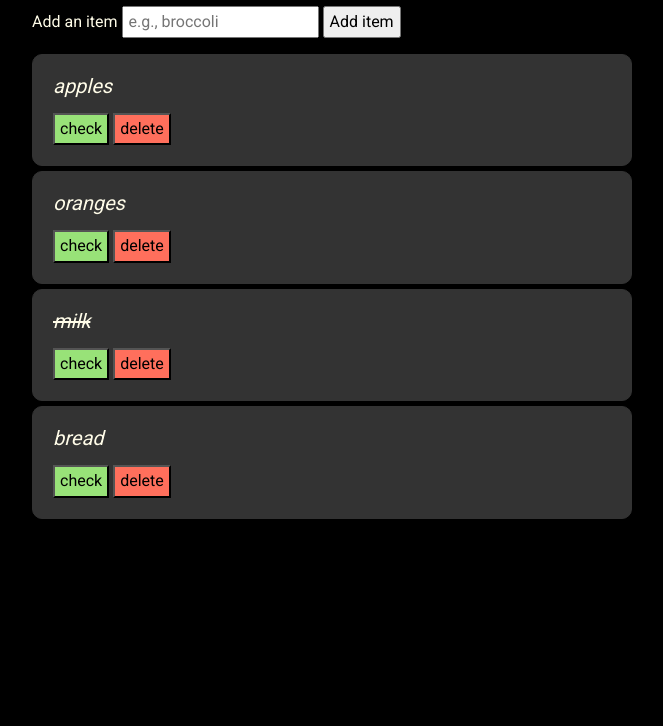
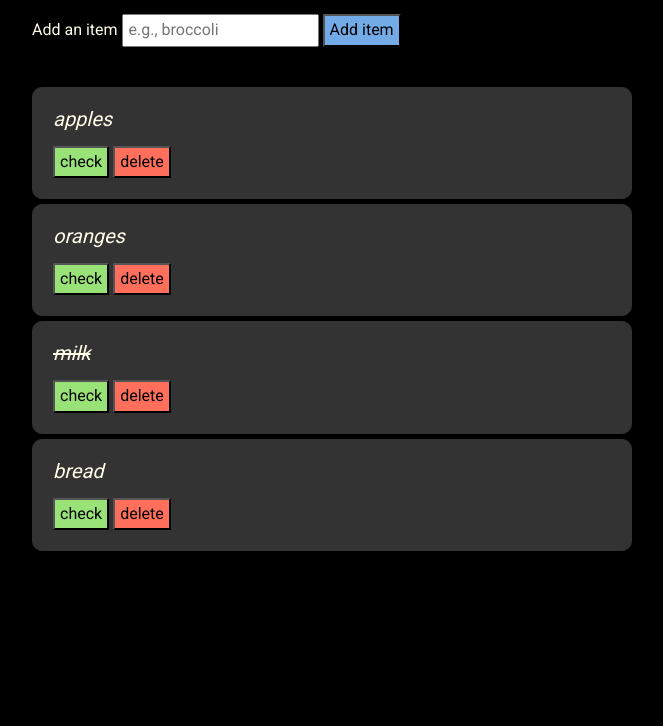
Before and after one commit to aniledev/shopping-list, a plain HTML site: page index.html in a window 1280 px wide. Shown: the part 74-800 px from the top of the page, without its empty margins (308-971 px from the left). Drawn offline with nearby package versions, Linux system fonts and the light colour scheme.

Commit message:
Updated CSS styles

```diff
--- a/main.css
+++ b/main.css
@@ -6,6 +6,15 @@ body {
   font-family: 'Roboto', sans-serif;
   color: #FFFCE8;
   background-color: black
+}
+
+form {
+  margin-top: 30px;
+  margin-bottom: 40px;
+}
+
+form button {
+  background-color: #73ABE7;
 }
 
 button,
```
